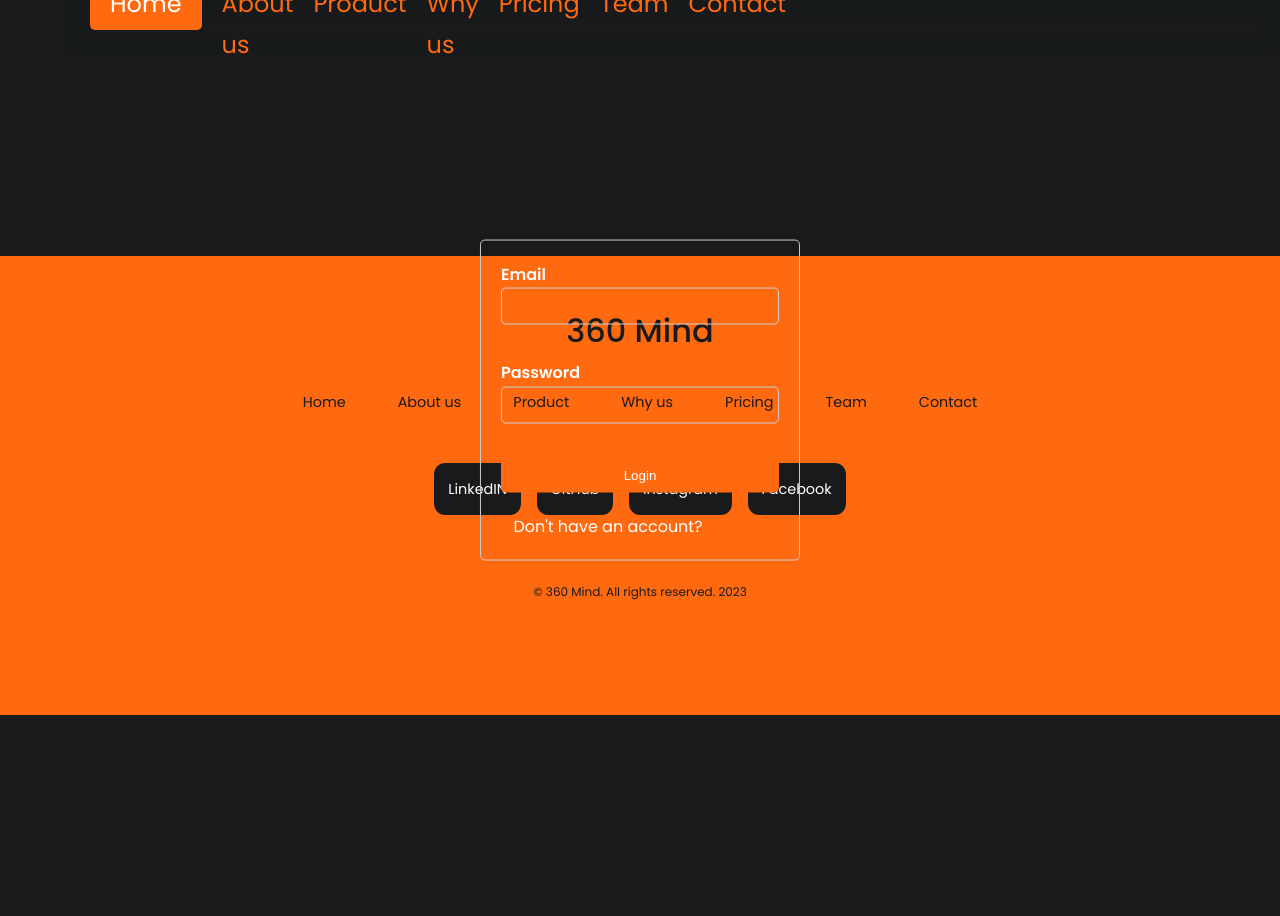
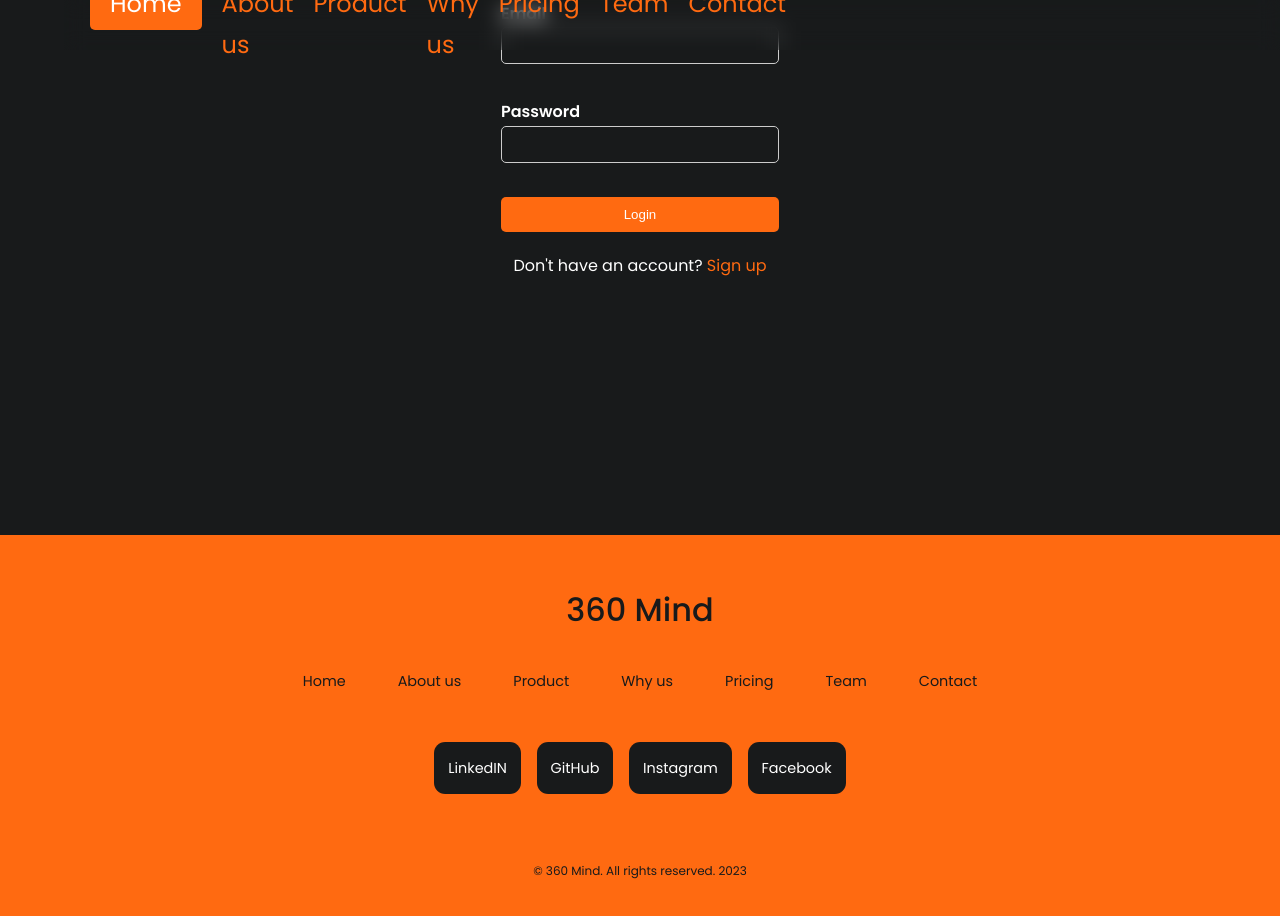
Before and after one commit to JKiskisl/360mindFrontEnd, a React (Create React App) app: page /login in a window 1280 px wide. Shown: the top 916 px of the page. Before the commit the page ends 800 px from the top, so only its background shows below. Built offline with nearby package versions, Linux system fonts and the light colour scheme.

Commit message:
fix login screen

```diff
--- a/src/App.jsx
+++ b/src/App.jsx
@@ -11,11 +11,12 @@ import Pricing from "./components/pricing/Pricing";
 import Whyus from "./components/whyus/Whyus";
 import Login from "./components/login/Login";
 import Signup from "./components/signup/Signup";
+import "./index.css";
 
 const App = () => {
   return (
     <Router>
-      <>
+      <div className="app-container">
         <Nav />
         <Routes>
           <Route path="/" element={<Home />} />
@@ -23,7 +24,7 @@ const App = () => {
           <Route path="/signup" element={<Signup />} />
         </Routes>
         <Footer />
-      </>
+      </div>
     </Router>
   );
 };
--- a/src/components/login/login.css
+++ b/src/components/login/login.css
@@ -1,16 +1,9 @@
 .login-container {
-  max-width: 400px;
-  margin: 0 auto;
-  padding: 20px;
-  border: 1px solid #ccc;
-  border-radius: 5px;
-  background-color: var(--color-primary-background);
-
-  /* Center the container vertically and horizontally */
-  position: absolute;
-  top: 50%;
-  left: 50%;
-  transform: translate(-50%, -50%);
+  flex: 1; /* This will make the login container take all available space in the flex container */
+  display: flex;
+  flex-direction: column;
+  justify-content: center;
+  align-items: center;
 }
 
 /* Rest of the CSS remains the same */
--- a/src/index.css
+++ b/src/index.css
@@ -116,6 +116,12 @@ img {
   object-fit: cover;
 }
 
+.app-container {
+  display: flex;
+  flex-direction: column;
+  min-height: 100vh; /* Ensures the container takes at least the full viewport height */
+}
+
 /* media queries */
 
 @media screen and (max-width: 1024px) {
```
